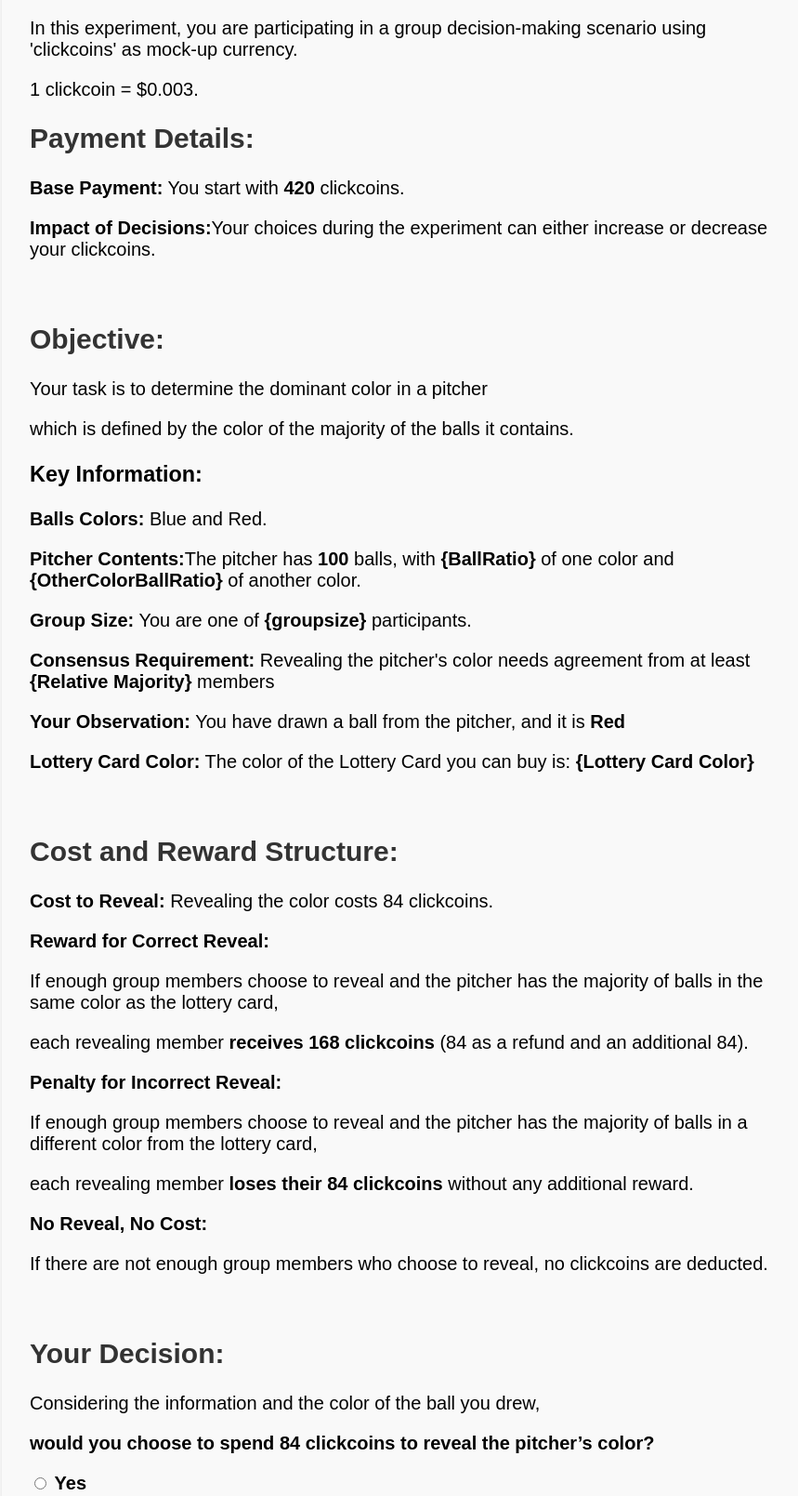
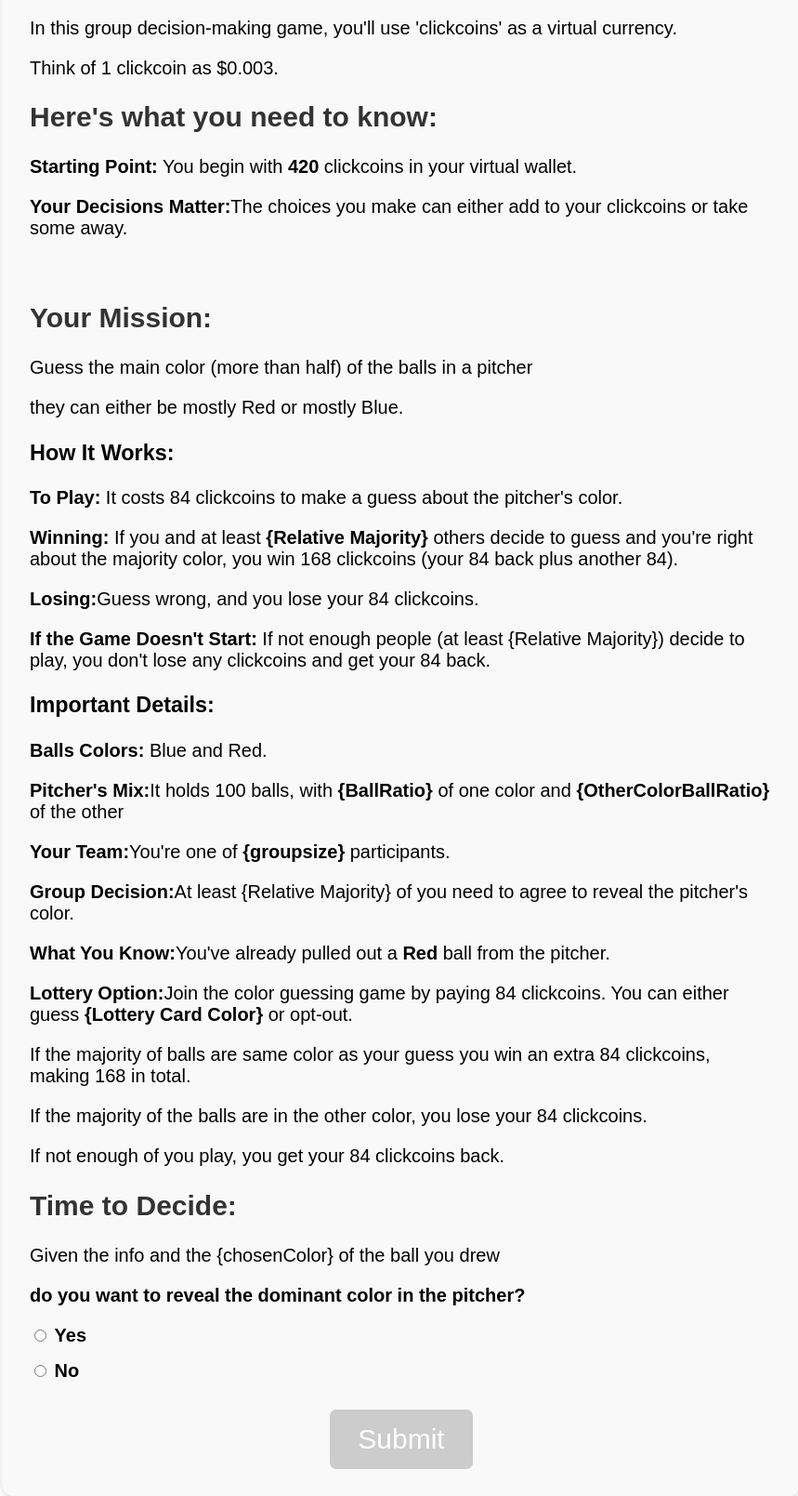
Before and after one commit to ShaniGueta/Final_Project, a website: page ExperimentCrowd.html in a window 1280 px wide. Shown: the part 160-1769 px from the top of the page at 93% size, without its empty margins (208-1067 px from the left). Drawn offline with Linux system fonts and the light colour scheme.

Commit message:
pilot changes

```diff
--- a/ExperimentCrowd.html
+++ b/ExperimentCrowd.html
@@ -9,42 +9,41 @@
 
     <h1>Welcome to the Experiment Page</h1>
 
-    <p>In this experiment, you are participating in a group decision-making scenario using 'clickcoins' as mock-up currency.</p>
-    </p> 1 clickcoin = $0.003.</p>
+    <p>In this group decision-making game, you'll use 'clickcoins' as a virtual currency.</p>
+    <p>Think of 1 clickcoin as $0.003.</p>
 
-    <p><h2>Payment Details:</h2></p>
-    <p><b>Base Payment:</b> You start with <b>420</b> clickcoins.</p>
-    <p><b>Impact of Decisions:</b>Your choices during the experiment can either increase or decrease your clickcoins.</p>
+    <p><h2>Here's what you need to know:</h2></p>
+    <p><b>Starting Point:</b> You begin with <b>420</b> clickcoins in your virtual wallet.</p>
+    <p><b>Your Decisions Matter:</b>The choices you make can either add to your clickcoins or take some away.</p>
 
     <br>
-    <p><h2>Objective:</h2></p>
-    <p>Your task is to determine the dominant color in a pitcher</p>
-    <p>which is defined by the color of the majority of the balls it contains.</p>
+    <h2>Your Mission:</h2>
+    <p>Guess the main color (more than half) of the balls in a pitcher </p>
+    <p>they can either be mostly Red or mostly Blue.</p>
 
-    <p><h3>Key Information:</h3></p>
+    <h3>How It Works:</h3>
+
+    <p><b>To Play:</b> It costs 84 clickcoins to make a guess about the pitcher's color.</p>
+    <p id="relativeMajority"><b>Winning:</b> If you and at least <b>{Relative Majority}</b> others decide to guess and you're right about the majority color, you win 168 clickcoins (your 84 back plus another 84).</p>
+    <p><b>Losing:</b>Guess wrong, and you lose your 84 clickcoins.</p>
+    <p><b>If the Game Doesn't Start:</b> If not enough people (at least {Relative Majority}) decide to play, you don't lose any clickcoins and get your 84 back.</p>
+
+    <h3>Important Details:</h3>
 
     <p><b>Balls Colors:</b> Blue and Red.</p>
-    <p id="ballRatio"><b>Pitcher Contents:</b>The pitcher has <b>100</b> balls, with <b>{BallRatio}</b> of one color and <b>{OtherColorBallRatio}</b> of another color. </p>
-    <p id="groupSize"><b>Group Size:</b> You are one of <b>{groupsize}</b> participants.</p>
-    <p id="relativeMajority"> <b>Consensus Requirement:</b> Revealing the pitcher's color needs agreement from at least <b>{Relative Majority}</b> members </p>
-    <p id="signalColor"><b>Your Observation:</b> You have drawn a ball from the pitcher, and it is <b><span id="chosenColor"></span></b></p>
-    <p id="LotteryColor"><b>Lottery Card Color:</b> The color of the Lottery Card you can buy is: <b>{Lottery Card Color}</b></p>
-    <br>
-    <p><h2>Cost and Reward Structure:</h2></p>
+    <p id="ballRatio"><b>Pitcher's Mix:</b>It holds 100 balls, with <b>{BallRatio}</b> of one color and <b>{OtherColorBallRatio}</b> of the other</p>
+    <p id="groupSize"><b>Your Team:</b>You're one of <b>{groupsize}</b> participants.</p>
+    <p><b>Group Decision:</b>At least {Relative Majority} of you need to agree to reveal the pitcher's color.</p>
+    <p><b></b></p>
+    <p id="signalColor"><b>What You Know:</b>You've already pulled out a <b><span id="chosenColor"></span></b> ball from the pitcher.</p>
+    <p id="LotteryColor"><b>Lottery Option:</b>Join the color guessing game by paying 84 clickcoins. You can either guess <b>{Lottery Card Color}</b> or opt-out. </p>
+    <p>If the majority of balls are same color as your guess you win an extra 84 clickcoins, making 168 in total.</p>
+    <p>If the majority of the balls are in the other color, you lose your 84 clickcoins.</p>
+    <p>If not enough of you play, you get your 84 clickcoins back. </p>
 
-    <p><strong>Cost to Reveal:</strong> Revealing the color costs 84 clickcoins.</p>
-    <p><strong>Reward for Correct Reveal:</strong> </p>
-    <p>If enough group members choose to reveal and the pitcher has the majority of balls in the same color as the lottery card, </p>
-    <p>each revealing member <b>receives 168 clickcoins</b> (84 as a refund and an additional 84).</p>
-    <p><strong>Penalty for Incorrect Reveal:</strong> </p>
-    <p>If enough group members choose to reveal and the pitcher has the majority of balls in a different color from the lottery card, </p>
-    <p>each revealing member <b>loses their 84 clickcoins</b> without any additional reward.</p>
-    <p><strong>No Reveal, No Cost:</strong></p>
-    <p>If there are not enough group members who choose to reveal, no clickcoins are deducted.</p>
-    <br>
-    <p><h2>Your Decision:</h2></p>
-    <p>Considering the information and the color of the ball you drew, </p>
-    <p><b> would you choose to spend 84 clickcoins to reveal the pitcher’s color?</b></p>
+    <p><h2>Time to Decide:</h2></p>
+    <p>Given the info and the {chosenColor} of the ball you drew</p>
+    <p><b>do you want to reveal the dominant color in the pitcher?</b></p>
 
     <form id="ExperimentCrowdPage" action='/submit-experiment-answer-Crowd' method="post" onsubmit="return submitForm()">
         <!-- Radio buttons for decision -->
```
Also changed, not shown: ExperimentOneTime.html (+25 -23 lines), TrainingPage.html (+5 -0 lines), consentForm.html (+3 -2 lines).
